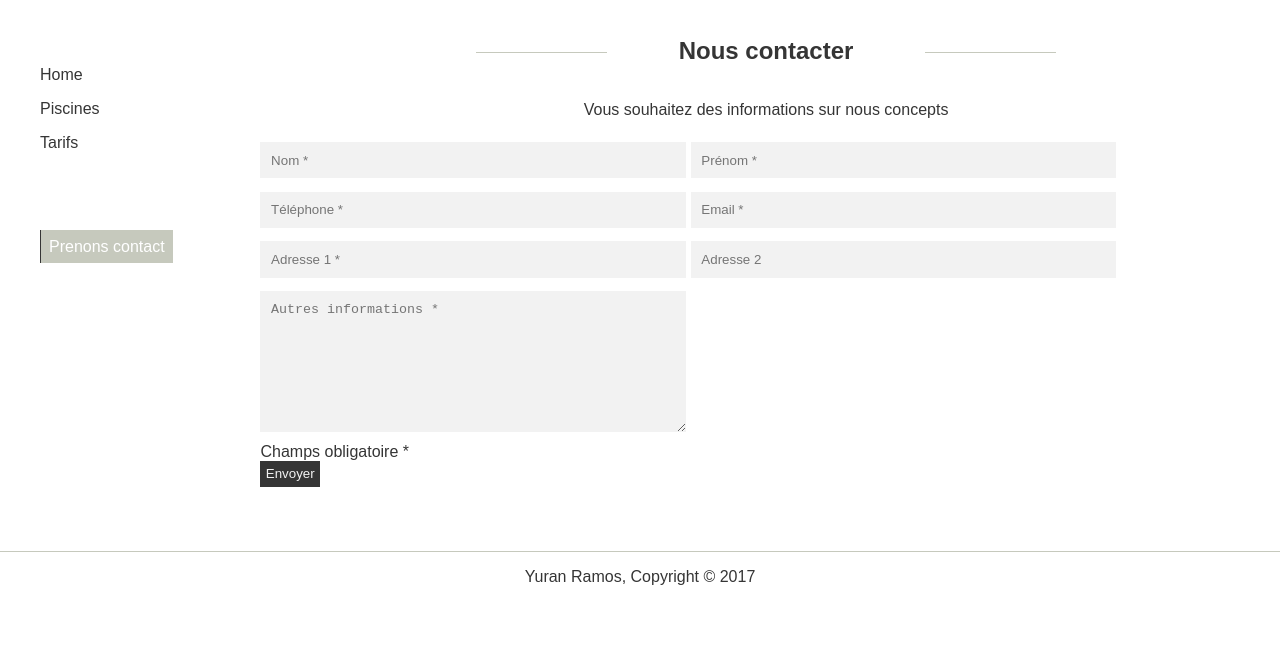
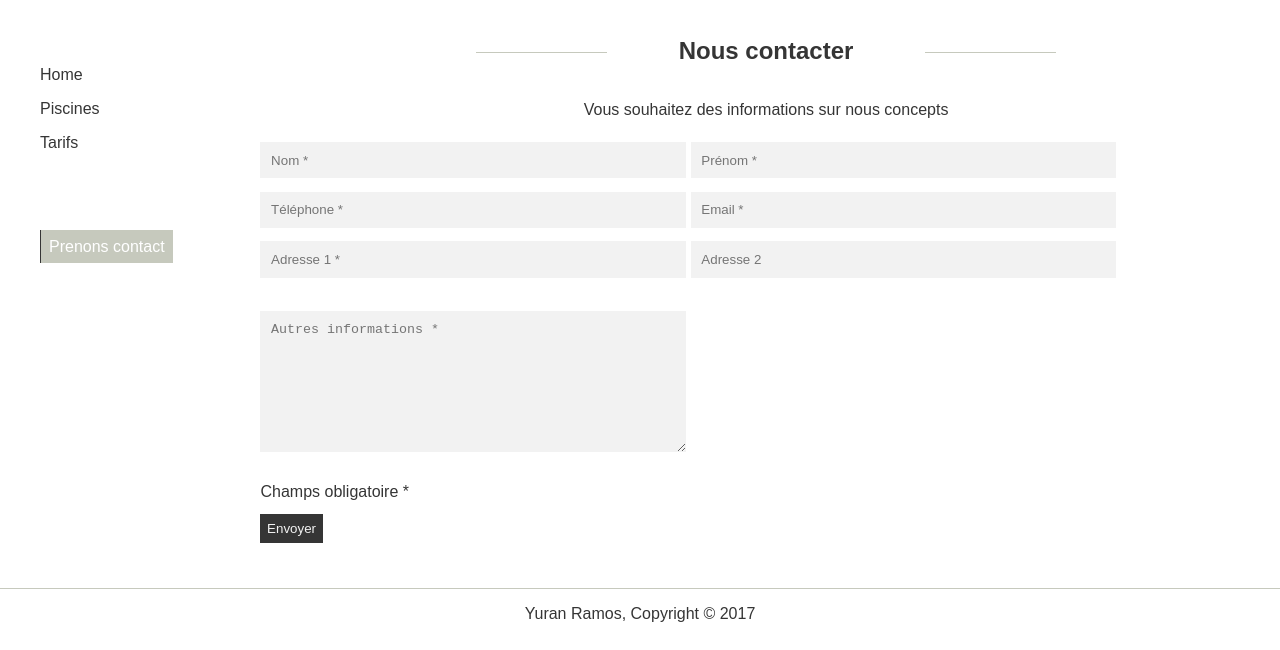
Before and after one commit to ramosyuran/ramospiscines, a plain HTML site: page contact.html in a window 1280 px wide. Shown: the part 150-800 px from the top of the page. Drawn offline with Linux system fonts and the light colour scheme.

Commit message:
formin page contact done and styled

```diff
--- a/css/style.css
+++ b/css/style.css
@@ -128,20 +128,25 @@ input, textarea{
   margin: 0.5em auto;
 }
 
+textarea{
+  margin: 2em auto;
+}
+
 .contact button{
-  padding: 0.4em;
+  padding: 0.5em;
   border: 0;
   color: #f2f2f2;
   background: #353535;
-  margi
+  margin: 1em 0;
 }
 
 .contact button:hover{
-  color: red;
+  background: #c6c9bd;
+  color: #353535;
 }
 
 footer{
-  margin: 4em 0 0 0;
+  margin: 2em 0 0 0;
   text-align: center;
   border-top: 1px solid #c6c9bd;
 }
```
